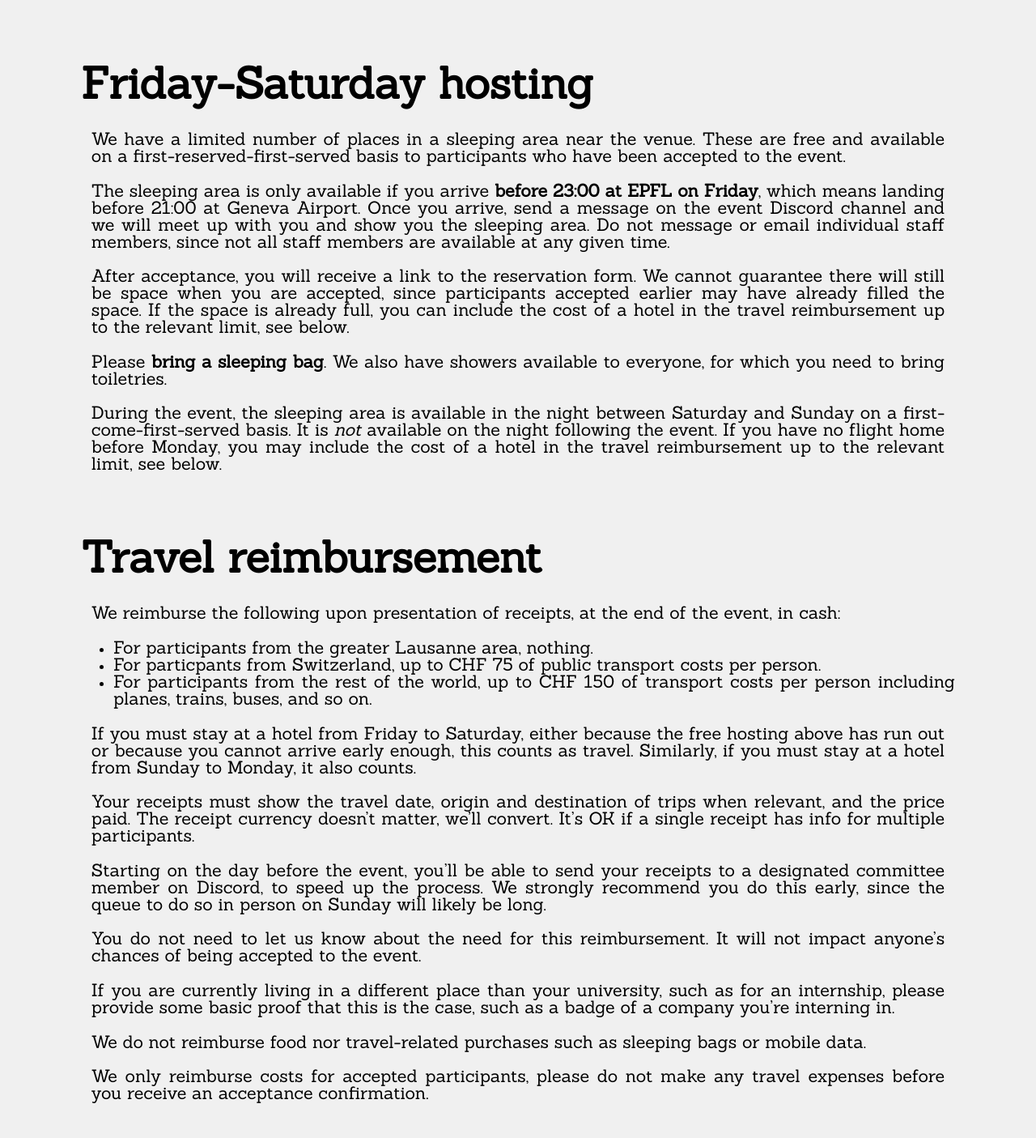
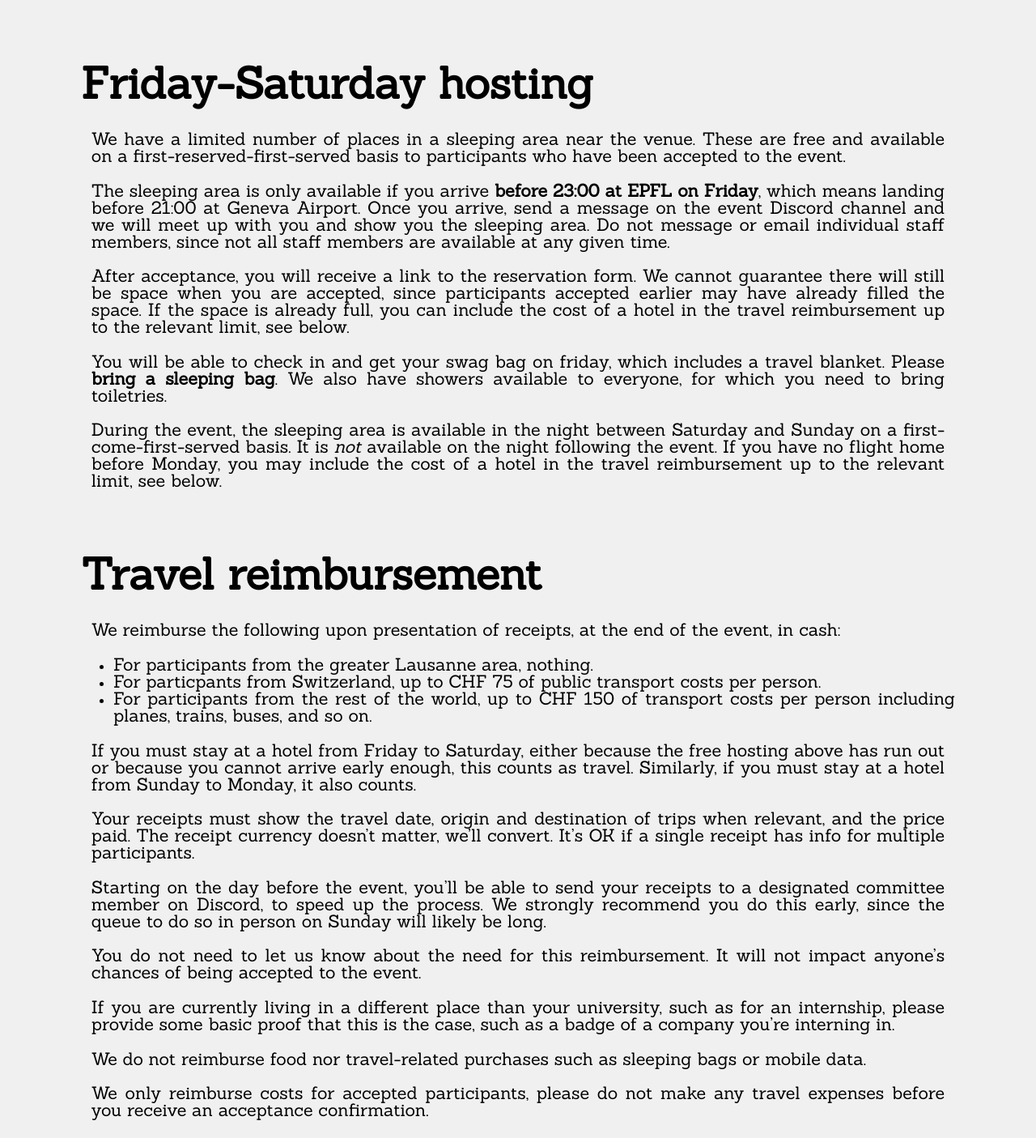
Before and after one commit to LauzHack/LauzHack.github.io, a Jekyll site: the page built from policies.md, in a window 1280 px wide. Shown: the whole page at 81% size. Built offline with Jekyll 4.4.1, drawn with Linux system fonts in a browser that asks for light colours; before the commit the page ends 1384 px from its top, so only the background shows below that.

Commit message:
Update policy re: friday blanket

```diff
--- a/policies.md
+++ b/policies.md
@@ -16,7 +16,7 @@ After acceptance, you will receive a link to the reservation form.
 We cannot guarantee there will still be space when you are accepted, since participants accepted earlier may have already filled the space.
 If the space is already full, you can include the cost of a hotel in the travel reimbursement up to the relevant limit, see below.
 
-Please **bring a sleeping bag**.
+You will be able to check in and get your swag bag on friday, which includes a travel blanket. Please **bring a sleeping bag**.
 We also have showers available to everyone, for which you need to bring toiletries.
 
 During the event, the sleeping area is available in the night between Saturday and Sunday on a first-come-first-served basis.
```
